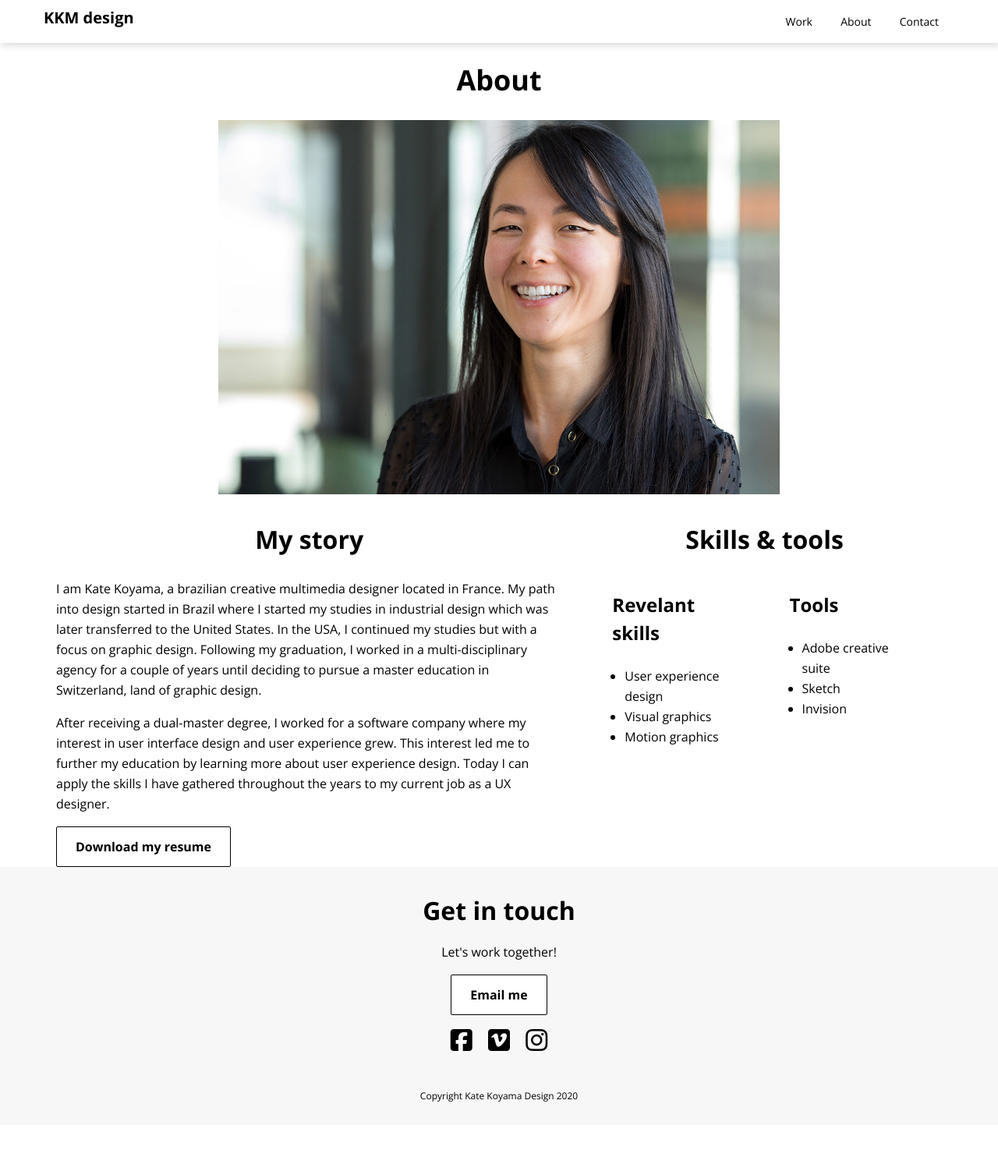
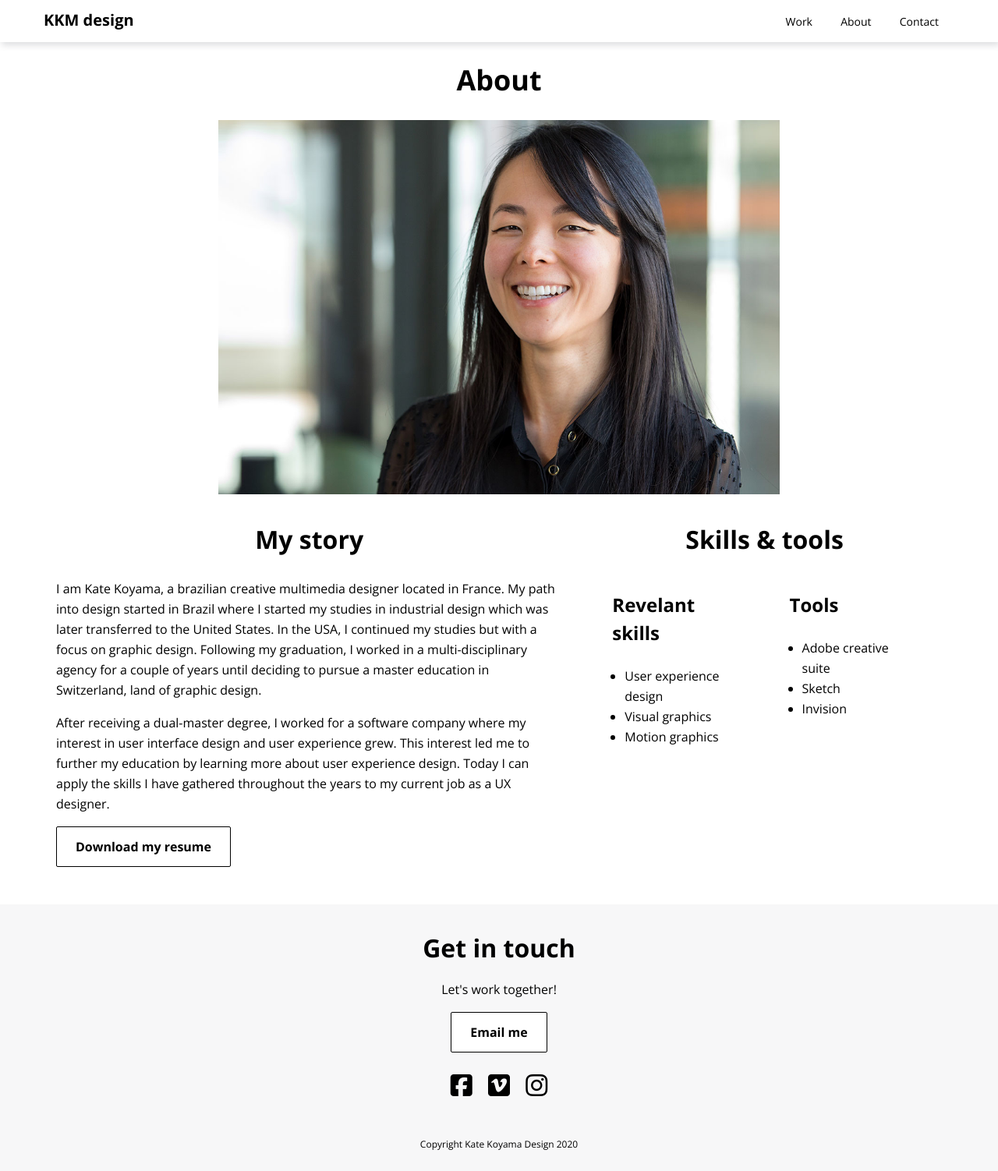
Before and after one commit to katekoyama/portfolio-website, a PHP site: page /about.html in a window 1280 px wide. Shown: the whole page at 78% size. Before the commit the page ends 1413 px from the top, so only its background shows below. Run offline with PHP 8.4, Linux system fonts and the light colour scheme; some libraries are stand-ins or nearby versions.

Commit message:
Corrected value for line-height, added padding

```diff
--- a/css/style.css
+++ b/css/style.css
@@ -13,7 +13,7 @@ body{
   font-family: 'Open Sans', sans-serif;
   font-size: 16px;
   font-weight: 400;
-  line-height: 1.625em; /* Sets the line-height to 1.5 * the font-size */
+  line-height: 1.625; /* Sets the line-height to 1.5 * the font-size */
   color: #000000;
 }
 
@@ -119,6 +119,9 @@ a:active{
 }
 .box ul{
   padding-left: 1em;
+}
+.row{
+  padding-bottom: 48px;
 }
 #work .row {
   padding-bottom: 48px;
```
